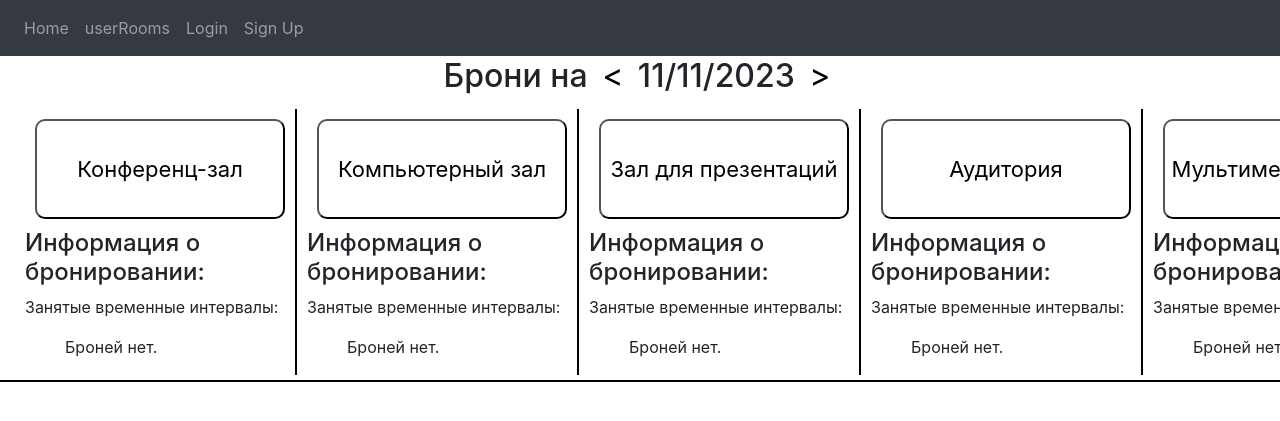
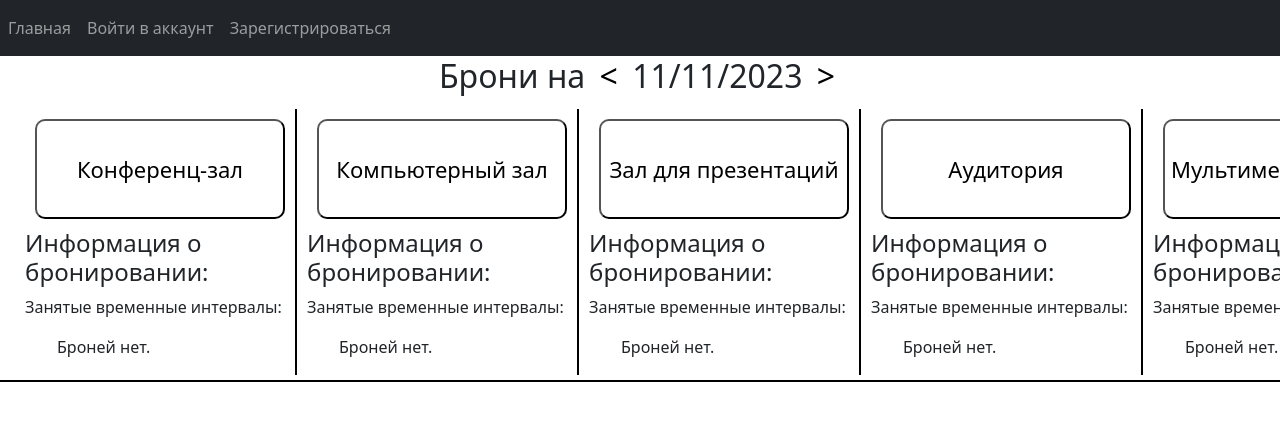
Before and after one commit to sinqx/python-room-booking, a Flask app: page / in a window 1280 px wide; the page is wider, and only the part inside the window is pictured. Shown: the top 421 px of that part. Run offline with Flask 3, Linux system fonts and the light colour scheme; data that the repository does not hold is empty; some libraries are stand-ins or nearby versions.

Commit message:
bootstrap upgrade

```diff
--- a/website/templates/base.html
+++ b/website/templates/base.html
@@ -3,27 +3,41 @@
   <head>
     <meta charset="utf-8" />
     <meta name="viewport" content="width=device-width, initial-scale=1" />
-    <link rel="stylesheet" href="../static/style.css">
+    <link rel="stylesheet" href="../static/style.css" />
 
-    <link rel="stylesheet" href="https://stackpath.bootstrapcdn.com/bootstrap/4.4.1/css/bootstrap.min.css" integrity="sha384-Vkoo8x4CGsO3+Hhxv8T/Q5PaXtkKtu6ug5TOeNV6gBiFeWPGFN9MuhOf23Q9Ifjh" crossorigin="anonymous">
-    <link rel="stylesheet" href="https://stackpath.bootstrapcdn.com/font-awesome/4.7.0/css/font-awesome.min.css" crossorigin="anonymous">
+    <link
+      rel="stylesheet"
+      href="https://cdn.jsdelivr.net/npm/bootstrap@5.2.3/dist/css/bootstrap.min.css"
+      integrity="sha384-rbsA2VBKQhggwzxH7pPCaAqO46MgnOM80zW1RWuH61DGLwZJEdK2Kadq2F9CUG65"
+      crossorigin="anonymous"
+    />
+    <link
+      rel="stylesheet"
+      href="https://stackpath.bootstrapcdn.com/font-awesome/4.7.0/css/font-awesome.min.css"
+      crossorigin="anonymous"
+    />
 
     <title>{% block title %}Home{% endblock title %}</title>
   </head>
   <body>
     <nav class="navbar navbar-expand-lg navbar-dark bg-dark">
-      <button class="navbar-toggler" type="button" data-toggle="collapse" data-target="#navbar">
+      <button
+        class="navbar-toggler"
+        type="button"
+        data-toggle="collapse"
+        data-target="#navbar"
+      >
         <span class="navbar-toggler-icon"></span>
       </button>
       <div class="collapse navbar-collapse" id="navbar">
         <div class="navbar-nav">
-          <a class="nav-item nav-link" id="home" href="/">Home</a>
-          <a class="nav-item nav-link" id="userRooms" href="/userRooms">userRooms</a>
+          <a class="nav-item nav-link" id="home" href="/">Главная</a>
           {% if user.is_authenticated %}
-          <a class="nav-item nav-link" id="logout" href="/logout">Logout</a>
+          <a class="nav-item nav-link" id="userRooms" href="/userRooms">Мои брони</a>
+          <a class="nav-item nav-link" id="logout" href="/logout">Выйти</a>
           {% else %}
-          <a class="nav-item nav-link" id="login" href="/login">Login</a>
-          <a class="nav-item nav-link" id="signUp" href="/sign_up">Sign Up</a>
+          <a class="nav-item nav-link" id="login" href="/login">Войти в аккаунт</a>
+          <a class="nav-item nav-link" id="signUp" href="/sign_up">Зарегистрироваться</a>
           {% endif %}
         </div>
       </div>
@@ -48,11 +62,17 @@
     {% endif %} {% endfor %} {% endif %} {% endwith %}
 
     <div>{% block content %} {% endblock content %}</div>
+    <script src="https://code.jquery.com/jquery-3.3.1.slim.min.js"></script>
+    <script
+    src="https://cdn.jsdelivr.net/npm/@popperjs/core@2.11.8/dist/umd/popper.min.js"
+    integrity="sha384-I7E8VVD/ismYTF4hNIPjVp/Zjvgyol6VFvRkX/vR+Vc4jQkC+hVqc2pM8ODewa9r"
+    crossorigin="anonymous"
+    ></script>
+    <script
+    src="https://cdn.jsdelivr.net/npm/bootstrap@5.3.2/dist/js/bootstrap.min.js"
+    integrity="sha384-BBtl+eGJRgqQAUMxJ7pMwbEyER4l1g+O15P+16Ep7Q9Q+zqX6gSbd85u4mG4QzX+"
+    crossorigin="anonymous"
+    ></script>
     <script src="/static/index.js"></script>
-    <script src="https://code.jquery.com/jquery-3.3.1.slim.min.js"></script>
-    <script src="https://cdnjs.cloudflare.com/ajax/libs/popper.js/1.14.7/umd/popper.min.js"></script>
-    <script src="https://stackpath.bootstrapcdn.com/bootstrap/4.3.1/js/bootstrap.min.js"></script>
-
-
   </body>
 </html>
```
